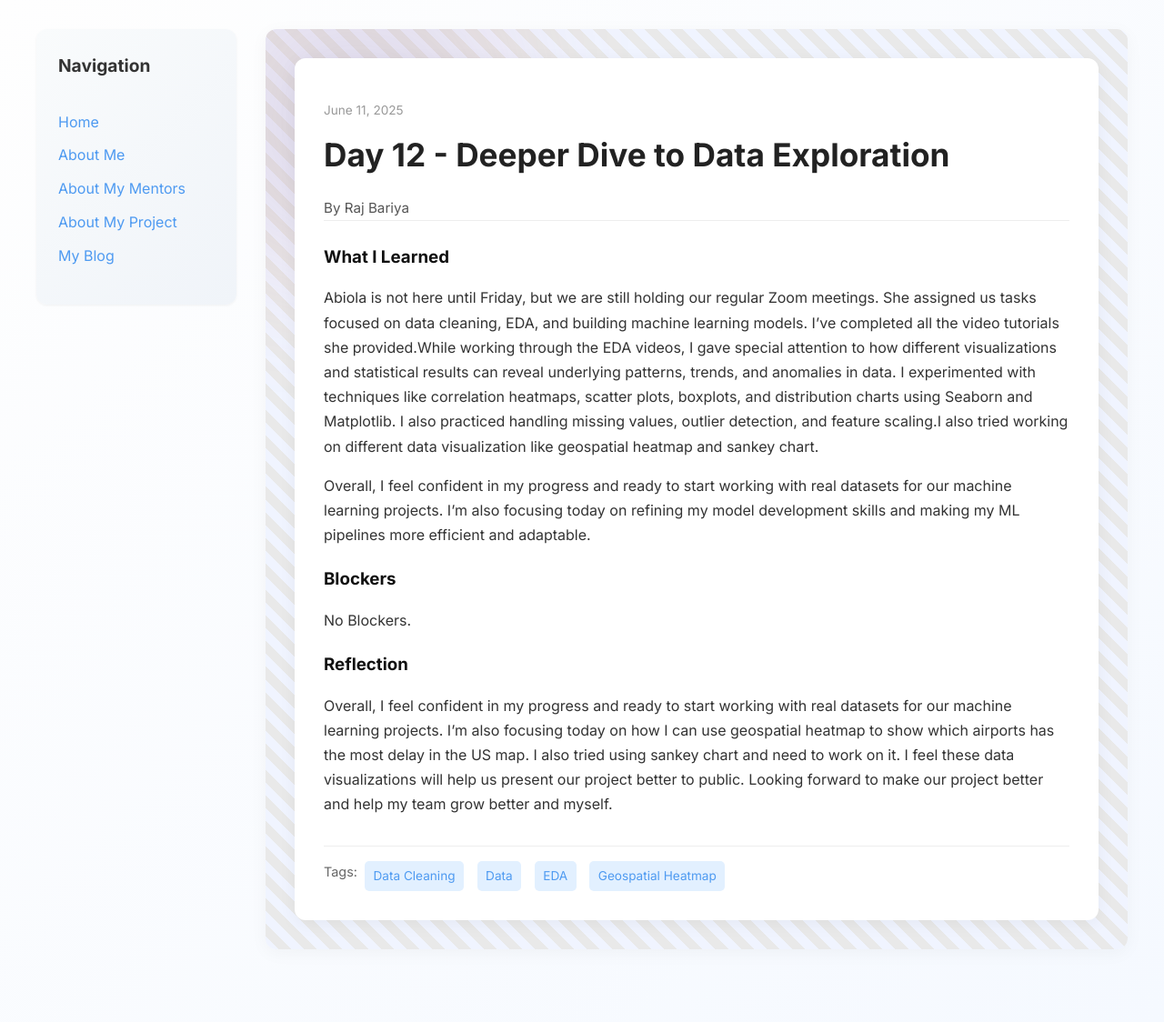
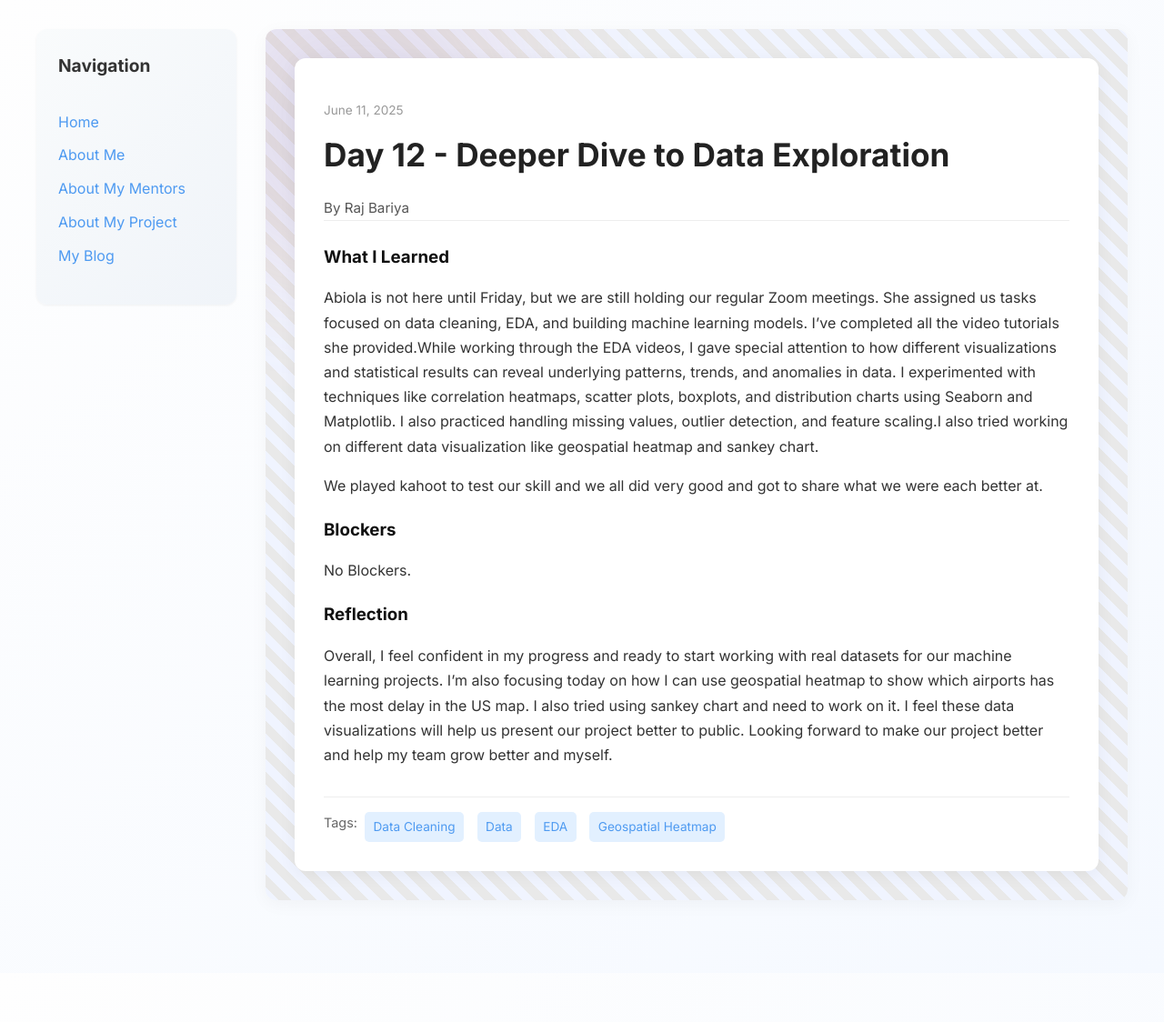
Before and after one commit to rajbariyaa/rajbariyaa.github.io, a Jekyll site: the page built from _posts/2025-06-11-day-12.md, in a window 1280 px wide. Shown: the whole page at 91% size. Built offline with Jekyll 4.4.1, drawn with Linux system fonts in a browser that asks for light colours; after the commit the page ends 1070 px from its top, so only the background shows below that.

Commit message:
Update 2025-06-11-day-12.md

```diff
--- a/_posts/2025-06-11-day-12.md
+++ b/_posts/2025-06-11-day-12.md
@@ -9,7 +9,7 @@ tags: ["Data Cleaning", "Data" , "EDA","Geospatial Heatmap"]
 what_i_learned: |
   Abiola is not here until Friday, but we are still holding our regular Zoom meetings. She assigned us tasks focused on data cleaning, EDA, and building machine learning models. I’ve completed all the video tutorials she provided.While working through the EDA videos, I gave special attention to how different visualizations and statistical results can reveal underlying patterns, trends, and anomalies in data. I experimented with techniques like correlation heatmaps, scatter plots, boxplots, and distribution charts using Seaborn and Matplotlib. I also practiced handling missing values, outlier detection, and feature scaling.I also tried working on different data visualization like geospatial heatmap and sankey chart.
 
-  Overall, I feel confident in my progress and ready to start working with real datasets for our machine learning projects. I’m also focusing today on refining my model development skills and making my ML pipelines more efficient and adaptable.
+  We played kahoot to test our skill and we all did very good and got to share what we were each better at.
 blockers: |
   No Blockers.
 reflection: |
```
